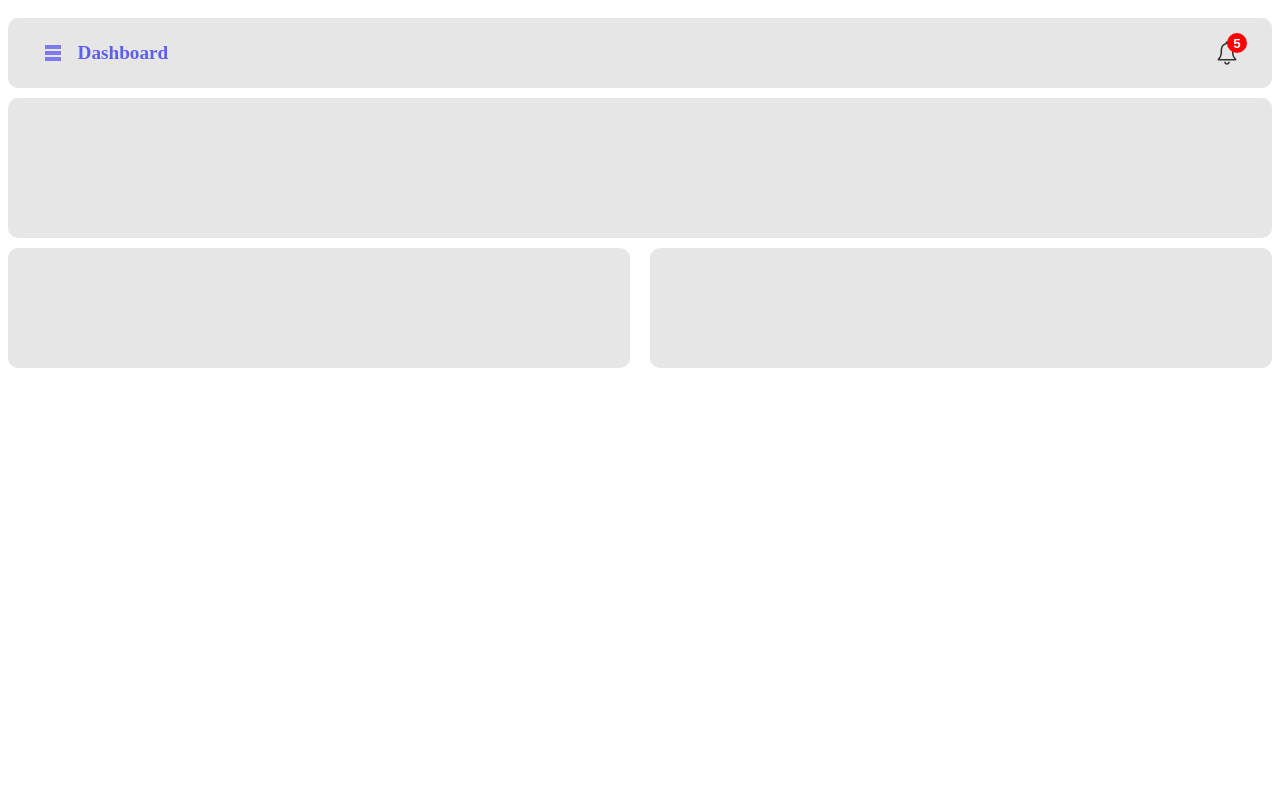
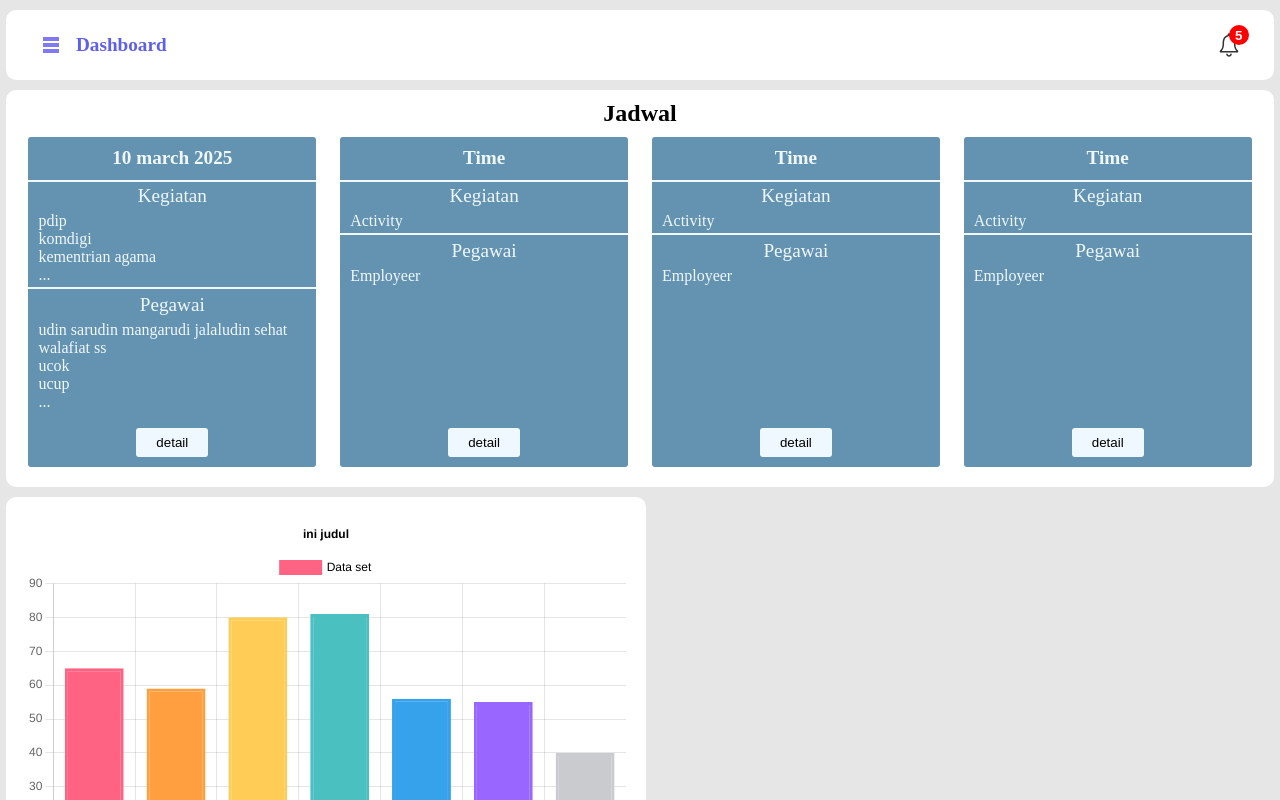
Before and after one commit to RadFist/Monitoring-Tugas-Luar, a React (Vite) app in the folder frontend/: page / in a window 1280 px wide. Shown: the top 800 px of the page. Built offline with nearby package versions, Linux system fonts and the light colour scheme; what @react-pdf/renderer would draw is missing.

Commit message:
adding card schedule and chart

```diff
--- a/frontend/package.json
+++ b/frontend/package.json
@@ -11,7 +11,9 @@
   },
   "dependencies": {
     "@react-pdf/renderer": "^4.3.0",
+    "chart.js": "^4.4.8",
     "react": "^19.0.0",
+    "react-chartjs-2": "^5.3.0",
     "react-dom": "^19.0.0",
     "react-icons": "^5.5.0",
     "react-router-dom": "^7.3.0"
--- a/frontend/src/components/BurgerBtn.jsx
+++ b/frontend/src/components/BurgerBtn.jsx
@@ -1,13 +1,12 @@
 import { useState } from "react";
 import "../style/burger.css";
 const BurgerBtn = ({ toggleSidebar }) => {
-  const [state, setState] = useState("");
-  const burgeHandlerClick = () => {
-    setState((prevState) => (prevState === "active" ? "" : "active"));
+  const burgeHandlerClick = (e) => {
+    e.stopPropagation();
     toggleSidebar();
   };
   return (
-    <div className={`burger-cont ${state}`} onClick={burgeHandlerClick}>
+    <div className={`burger-cont`} onClick={burgeHandlerClick}>
       <span className="bar1"></span>
       <span className="bar2"></span>
       <span className="bar3"></span>
--- /dev/null
+++ b/frontend/src/components/chart/barChart.jsx
@@ -0,0 +1,73 @@
+import {
+  Chart as ChartJS,
+  CategoryScale,
+  LinearScale,
+  BarElement,
+  Title,
+  Tooltip,
+  Legend,
+} from "chart.js";
+import { Bar } from "react-chartjs-2";
+
+ChartJS.register(
+  CategoryScale,
+  LinearScale,
+  BarElement,
+  Title,
+  Tooltip,
+  Legend
+);
+
+const options = {
+  responsive: true,
+  maintainAspectRatio: false,
+  plugins: {
+    legend: {
+      position: "top",
+      labels: {
+        color: "black", // Warna teks legend
+      },
+    },
+    title: {
+      display: true,
+      text: "ini judul",
+      color: "black",
+    },
+  },
+};
+
+const labels = ["January", "February", "March", "April", "May", "June", "July"];
+
+const data = {
+  labels: labels,
+  datasets: [
+    {
+      label: "Data set",
+      data: [65, 59, 80, 81, 56, 55, 40],
+      backgroundColor: [
+        "rgb(255, 99, 132)",
+        "rgb(255, 159, 64)",
+        "rgb(255, 205, 86)",
+        "rgb(75, 192, 192)",
+        "rgb(54, 162, 235)",
+        "rgb(153, 102, 255)",
+        "rgb(201, 203, 207)",
+      ],
+      borderColor: [
+        "rgb(255, 99, 132)",
+        "rgb(255, 159, 64)",
+        "rgb(255, 205, 86)",
+        "rgb(75, 192, 192)",
+        "rgb(54, 162, 235)",
+        "rgb(153, 102, 255)",
+        "rgb(201, 203, 207)",
+      ],
+      borderWidth: 3,
+    },
+  ],
+};
+
+const barChart = () => {
+  return <Bar options={options} data={data} />;
+};
+export default barChart;
--- /dev/null
+++ b/frontend/src/components/schedule/cardSchedule.jsx
@@ -0,0 +1,28 @@
+import "../../style/schedule.css";
+import ButtonComp from "../ButtonComp";
+import ScheduleBodyPart from "./scheduleBodyPart";
+const cardSchedule = ({
+  time = "Time",
+  listActivity = ["Activity"],
+  listEmployee = ["Employeer"],
+}) => {
+  return (
+    <>
+      <div className="schedule-card-container flex-column">
+        <span className="title-card-schedule">{time}</span>
+        <div className="border-bottom flex-column"></div>
+        <div
+          className="border-bottom"
+          style={{ padding: "3px 0", marginBottom: "5px" }}
+        >
+          <ScheduleBodyPart title={"Kegiatan"} data={listActivity} />
+        </div>
+        <ScheduleBodyPart title={"Pegawai"} data={listEmployee} />
+        <div className="button-wrapper">
+          <ButtonComp text="detail" className="btn-schedule" />
+        </div>
+      </div>
+    </>
+  );
+};
+export default cardSchedule;
--- /dev/null
+++ b/frontend/src/components/schedule/scheduleBodyPart.jsx
@@ -0,0 +1,17 @@
+const scheduleBodyPart = ({ title, data }) => {
+  return (
+    <div className="flex-column">
+      <span style={{ fontSize: "larger", marginBottom: "5px" }}>{title}</span>
+      <div style={{ width: "100%", display: "flex", flexDirection: "column" }}>
+        {data.slice(0, 3).map((data, index) => (
+          <span style={{ margin: "0 10px" }} key={index}>
+            {data}
+          </span>
+        ))}
+        {data.length > 3 && <span style={{ margin: "0 10px" }}>...</span>}
+      </div>
+    </div>
+  );
+};
+
+export default scheduleBodyPart;
--- a/frontend/src/layout/layout.jsx
+++ b/frontend/src/layout/layout.jsx
@@ -35,7 +35,11 @@ const Layout = () => {
         displaySidebar={sidebarActive ? "active" : ""}
         handlerClickArrow={closeSideBar}
       />
-      <div style={{ width: "100%" }} className={sidebarActive ? "blur" : ""}>
+      <div
+        style={{ width: "100%" }}
+        className={sidebarActive ? "blur" : ""}
+        onClick={closeSideBar}
+      >
         <Header title={pagelocation} onToggleSidebar={toggleSidebar} />
         <main className="content">
           <Outlet />
--- a/frontend/src/page/home.jsx
+++ b/frontend/src/page/home.jsx
@@ -1,11 +1,38 @@
 import "../style/home.css";
+import CardSchedule from "../components/schedule/cardSchedule";
+import BarChart from "../components/chart/barChart";
+
+const emplyoee = [
+  "udin sarudin mangarudi jalaludin sehat walafiat ss",
+  "ucok",
+  "ucup",
+  "urip",
+];
+const activity = ["pdip", "komdigi", "kementrian agama", "uhuy"];
+
 const Home = () => {
   return (
     <div className="home-container">
-      <div className="schedule-cont"></div>
+      <div className="schedule-cont">
+        <span className="title-schedule">Jadwal</span>
+        <div className="schedule-card-cont">
+          <CardSchedule
+            time="10 march 2025"
+            listActivity={activity}
+            listEmployee={emplyoee}
+          />
+          <CardSchedule />
+          <CardSchedule />
+          <CardSchedule />
+        </div>
+      </div>
       <div className="chart-cont">
-        <div className="chart1-cont"></div>
-        <div className="chart2-cont"></div>
+        <div className="chart1-cont">
+          <BarChart />
+        </div>
+        <div className="chart2-cont">
+          <BarChart />
+        </div>
       </div>
     </div>
   );
--- a/frontend/src/style/home.css
+++ b/frontend/src/style/home.css
@@ -1,29 +1,45 @@
+
 .schedule-cont{
-    display: flex;
-    align-items: center;
-    background-color: rgb(230, 230, 230);
-    width: 100%;
-    margin-top: 10px;
-    padding: 10px 0px;
-    border-radius: 10px;
-    height: 120px;
+  display: flex;
+  align-items: center;
+  flex-direction: column;
+  background-color: white;
+  width: 99%;
+  margin: 10px auto; /* Supaya tetap di tengah */
+  padding: 10px;
+  border-radius: 10px;
+  box-sizing: border-box;
+
+}
+.schedule-card-cont{
+  display: flex;
+  align-items: center;
+  width: 100%;
+  padding: 10px;
+}
+.title-schedule{
+  font-size: x-large;
+  font-weight: 700;
 }
 .chart-cont{
-    display: flex;
-    justify-content: space-between;
-    align-items: center;
-    width: 100%;
-    margin-top: 10px;
-    border-radius: 10px;
-    height: 120px;
-    gap: 20px;
-
+  display: flex;
+ /* Menyatukan chart di tengah */
+  align-items: center;
+  margin: 10px auto;
+  width: 99%;
+  flex-wrap: wrap; /* Agar tetap responsif jika layarnya kecil */
+  gap: 20px; /* Kurangi jarak antar chart */
 }
 .chart1-cont,
 .chart2-cont{
-flex: 1;
+  display: flex;
+  justify-content: center;
+  align-items: center;
   width: 100%;
-  height: 120px;
-  background-color: rgb(230, 230, 230);
+  max-width: 600px; /* Maksimal lebar */
+  height: 400px;
+  background-color: white;
   border-radius: 10px;
+  padding: 20px;
+
 }
--- a/frontend/src/style/layout.css
+++ b/frontend/src/style/layout.css
@@ -1,3 +1,8 @@
+body{
+  background-color: rgb(230, 230, 230);
+  margin: 0;
+  padding: 0;
+}
 .container {
     display: flex;
     height: 100vh;
@@ -71,9 +76,9 @@
   align-items: center;
   flex-direction: row;
   justify-content: space-between;
-  background-color: rgb(230, 230, 230);
-  width: 100%;
-  margin-top: 10px;
+  background-color: white;
+  width: 99%;
+  margin: 10px auto;
   padding: 10px 0px;
   border-radius: 10px;
 }
--- /dev/null
+++ b/frontend/src/style/schedule.css
@@ -0,0 +1,44 @@
+.schedule-card-container{
+    min-height: 256px;
+    min-height: 330px;
+    max-width: 300px;
+
+    background-color: #6393B0;
+    margin: 0 12px;
+    border-radius:  3px;
+}
+.schedule-card-container span{
+    color: aliceblue;
+    margin-bottom: 1px;
+}
+
+.title-card-schedule{
+    font-weight: 700;
+    font-size: larger;
+    padding: 10px;
+}
+
+.flex-column{
+    display: flex;
+    flex-direction: column;
+    align-items: center;
+    width: 100%;
+}
+
+.border-bottom{
+    border-bottom: 2px solid aliceblue;
+    width: 100%;
+}
+
+.btn-schedule{
+    margin: 10px 0;
+    background-color: aliceblue;
+    border-radius: 3px;
+    padding: 7px 20px;
+    border: none;
+    cursor: pointer;
+}
+
+.button-wrapper {
+    margin-top: auto; /* Dorong button ke bawah */
+  }
```
Also changed, not shown: 1 other file (tests, documents, lock files or other folders).
